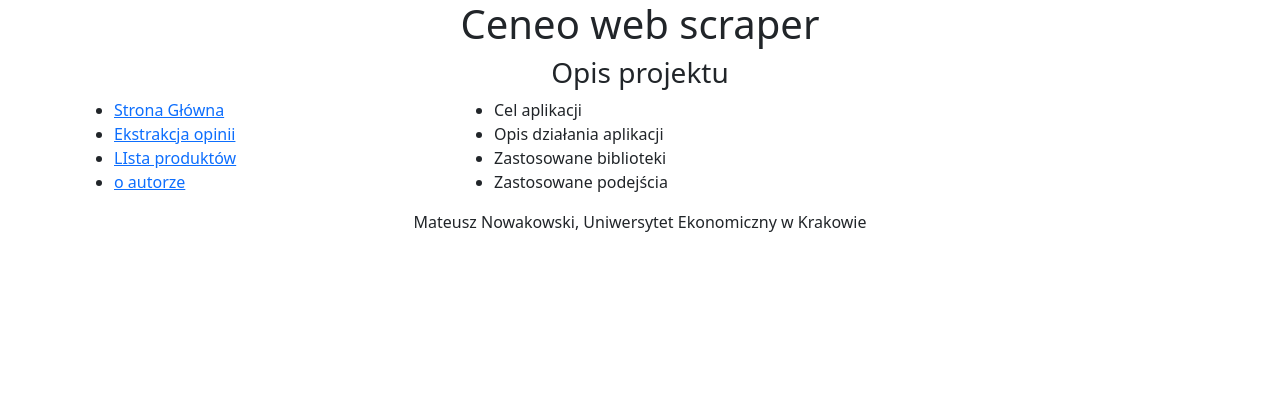
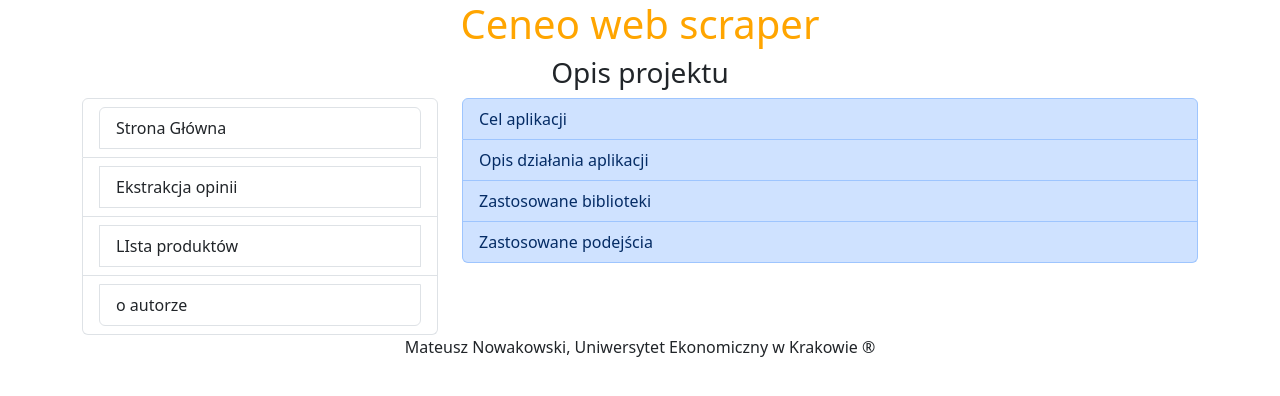
Before and after one commit to Mati5gamed/CeneoWebScraper, a Flask app: page / in a window 1280 px wide. Shown: the top 396 px of the page. Run offline with Flask 3, Linux system fonts and the light colour scheme.

Commit message:
2025-05-29 MN

```diff
--- a/app/models/review.py
+++ b/app/models/review.py
@@ -36,7 +36,7 @@ class Review:
         return "\n".join([f"{feature}: {getattr(self,feature)}"for feature in self.review_schema.keys()])
 
     def to_dict(self):
-        return {{feature}: getattr(self,feature)for feature in self.review_schema.keys()}
+        return {feature: getattr(self,feature)for feature in self.review_schema.keys()}
 
     def extract_features(self, review):
         for key, value in self.review_schema.items():
--- a/app/static/style.css
+++ b/app/static/style.css
@@ -0,0 +1,3 @@
+h1{
+    color: orange;
+}
--- a/app/templates/author.html
+++ b/app/templates/author.html
@@ -3,5 +3,7 @@
 o autorze
 {% endblock %}
 {% block content %}
+<p style="border-radius: 20px; margin: 20px; text-align: center; padding: 20px;" class=" card-text p-0 bg-primary d-inline-block text-white-50 bg-danger">Jestem studentem pierwszego roku Informatyki Stosowanej na Uniwersytecie Ekonomicznym w Krakowie (UEK). Zafascynowany nowymi technologiami i ich wpływem na codzienne życie, zdecydowałem się na wybór tej ścieżki edukacyjnej, widząc w niej ogromny potencjał do rozwoju zawodowego oraz możliwość pracy w dynamicznie rozwijającej się branży IT.
 
+    Na studiach staram się łączyć teorię z praktyką, rozwijając swoje umiejętności w zakresie programowania, analizy danych oraz projektowania systemów informatycznych. Jednym z moich większych osiągnięć, które udało mi się zrealizować do tej pory, jest stworzenie aplikacji – Ceneo Web Scraper. To narzędzie pozwala na automatyczne zbieranie danych z portalu Ceneo, takich jak ceny produktów, oceny użytkowników i inne istotne informacje, co ułatwia porównanie ofert w internecie. Praca nad tym projektem pozwoliła mi rozwinąć umiejętności z zakresu programowania w Pythonie, pracy z API oraz technik web scrapingu.</p>
 {% endblock %}
--- a/app/templates/base.html
+++ b/app/templates/base.html
@@ -5,6 +5,7 @@
     <meta name="viewport" content="width=device-width, initial-scale=1.0">
     <link href="https://cdn.jsdelivr.net/npm/bootstrap@5.3.6/dist/css/bootstrap.min.css" rel="stylesheet" integrity="sha384-4Q6Gf2aSP4eDXB8Miphtr37CMZZQ5oXLH2yaXMJ2w8e2ZtHTl7GptT4jmndRuHDT" crossorigin="anonymous">
     <link rel="stylesheet" href="https://cdn.jsdelivr.net/npm/bootstrap-icons@1.11.3/font/bootstrap-icons.css" integrity="sha384-tViUnnbYAV00FLIhhi3v/dWt3Jxw4gZQcNoSCxCIFNJVCx7/D55/wXsrNIRANwdD" crossorigin="anonymous">
+   <link rel="stylesheet" href="{{url_for('static', filename='style.css')}}">
     <title>Cenoe web scraper</title>
 </head>
 <body>
@@ -23,19 +24,19 @@
     <div class="row">
 <div class="col-4">
     <nav>
-        <ul>
-            <li>
-                <a href="{{url_for('index')}}">Strona  Główna</a>
+        <ul class="list-group">
+            <li class="list-group-item" active>
+                <a class="list-group-item list-group-item-action" href="{{url_for('index')}}">Strona  Główna</a>
             </li>
-            <li>
+            <li class="list-group-item">
 
-                <a href="{{url_for('display_form')}}">Ekstrakcja opinii</a>
+                <a class="list-group-item list-group-item-action" href="{{url_for('display_form')}}">Ekstrakcja opinii</a>
             </li>
-            <li>
-                <a href="{{url_for('products')}}">LIsta produktów</a>
+            <li class="list-group-item">
+                <a class="list-group-item list-group-item-action" href="{{url_for('products')}}">LIsta produktów</a>
             </li>
-            <li>
-                <a href="{{url_for('author')}}">o autorze</a>
+            <li class="list-group-item">
+                <a class="list-group-item list-group-item-action" href="{{url_for('author')}}">o autorze</a>
             </li>
         </ul>
     </nav>
@@ -49,11 +50,11 @@
 </div>
 </section>
 <footer class="container text-center">
-    <p>Mateusz Nowakowski, Uniwersytet Ekonomiczny  w Krakowie</p>
+    <p>Mateusz Nowakowski, Uniwersytet Ekonomiczny  w Krakowie &reg;</p>
 
 </footer>
 
-
+<script src="https://ajax.googleapis.com/ajax/libs/jquery/3.7.1/jquery.min.js"></script>
     <script src="https://cdn.jsdelivr.net/npm/bootstrap@5.3.6/dist/js/bootstrap.bundle.min.js" integrity="sha384-j1CDi7MgGQ12Z7Qab0qlWQ/Qqz24Gc6BM0thvEMVjHnfYGF0rmFCozFSxQBxwHKO" crossorigin="anonymous"></script>
     {% block script %}
 
--- a/app/templates/extract.html
+++ b/app/templates/extract.html
@@ -3,9 +3,9 @@
 Ekstrakcja  opinii
 {% endblock %}
 {% block content %}
-<form action="{{url_for('extract')}}" method="post">
+<form class="form-group" action="{{url_for('extract')}}" method="post">
 <label for="product_id">ID Produktu</label>
-<input type="text" name="product_id" id="product_id">
-<button type="submit">Pobierz opinie</button>
+<input class="form-control" type="text" name="product_id" id="product_id">
+<button class="btn btn-primary" type="submit">Pobierz opinie</button>
 </form>
 {% endblock %}
--- a/app/templates/index.html
+++ b/app/templates/index.html
@@ -4,11 +4,11 @@
 {% endblock %}
 
 {% block content %}
-<ul>
-    <li>Cel aplikacji </li>
-    <li>Opis działania aplikacji </li>
-    <li>Zastosowane biblioteki</li>
-    <li>Zastosowane  podejścia</li>
+<ul class="list-group">
+    <li class="list-group-item list-group-item-primary">Cel aplikacji </li>
+    <li class="list-group-item list-group-item-primary">Opis działania aplikacji </li>
+    <li class="list-group-item list-group-item-primary">Zastosowane biblioteki</li>
+    <li class="list-group-item list-group-item-primary">Zastosowane  podejścia</li>
 </ul>
 
 {% endblock %}
```
Also changed, not shown: app/models/product.py (+5 -4 lines), app/utils.py (+4 -4 lines).
